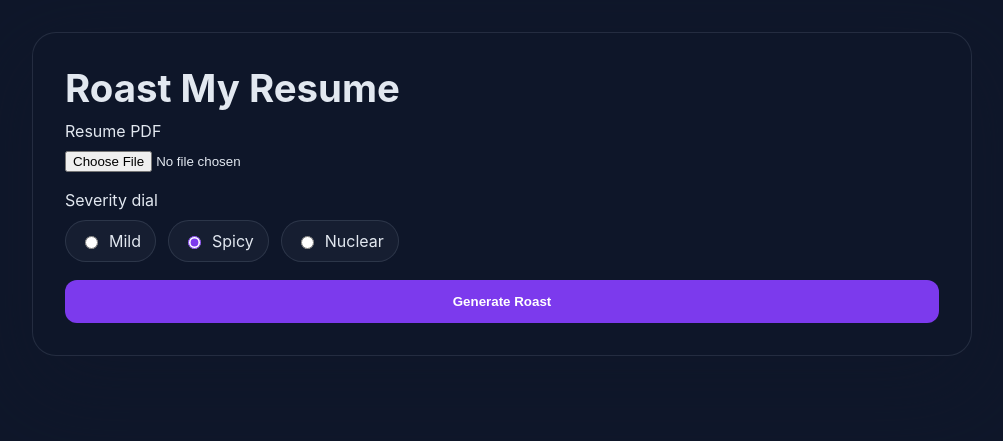
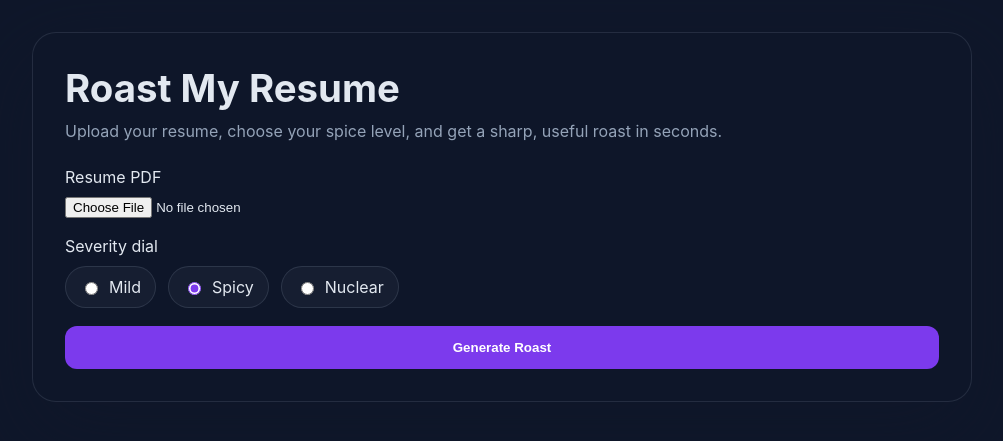
Before and after one commit to sayedathar11/AI_Resume_Roaster, a Flask app: page / in a window 1280 px wide. Shown: the top 441 px of the page, without its empty margins (138-1141 px from the left). Run offline with Flask 3, Linux system fonts and the light colour scheme.

Commit message:
Add landing page description

```diff
--- a/templates/index.html
+++ b/templates/index.html
@@ -10,6 +10,7 @@
     <main class="page-shell">
       <div class="content-card">
         <h1>Roast My Resume</h1>
+        <p class="subtitle">Upload your resume, choose your spice level, and get a sharp, useful roast in seconds.</p>
 
         {% if error %}
         <div class="toast error">{{ error }}</div>
```
